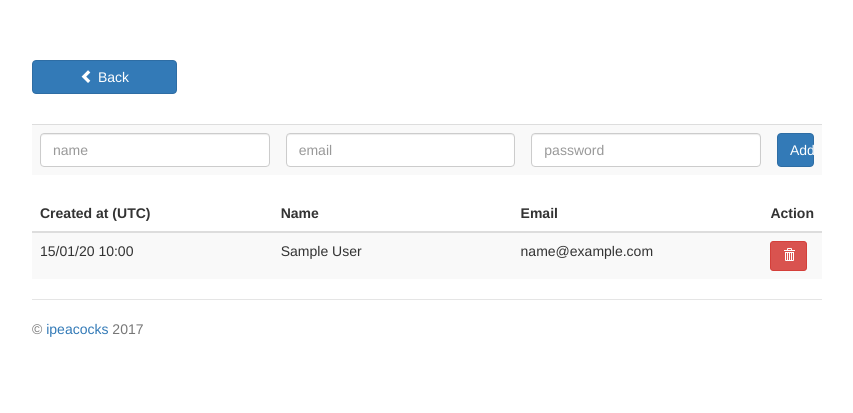
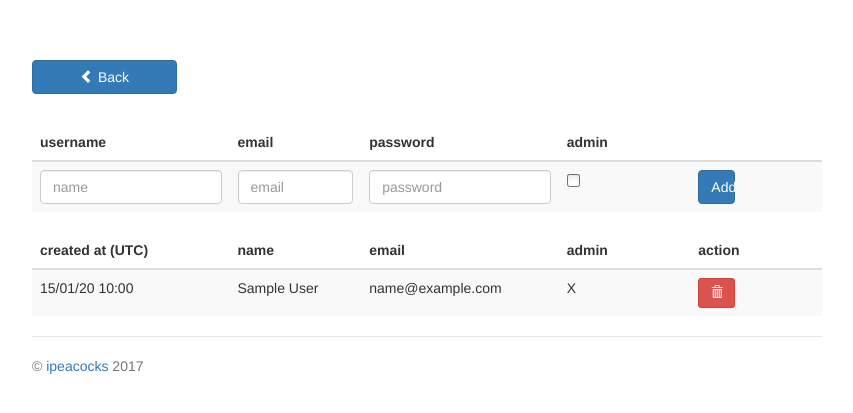
Before and after one commit to ipeacocks/ansibletasker, a Flask app: page /users in a window 1280 px wide. Shown: the top 413 px of the page, without its empty margins (213-1066 px from the left). Run offline with Flask 2, Linux system fonts and the light colour scheme; the visitor is signed in with stand-in values (Sample User, id 1); tables that the repository leaves empty hold one stand-in row (values such as "Sample post"); some libraries are stand-ins or nearby versions.

Commit message:
Updated users page

```diff
--- a/project/templates/users.html
+++ b/project/templates/users.html
@@ -11,9 +11,18 @@
       {{ form.csrf_token }}
       <div class="row">
           <table class="table table-striped">
+          <thead>
+            <tr>
+                <th class="col-md-3">username</th>
+                <th class="col-md-2">email</th>
+                <th class="col-md-3">password</th>
+                <th class="col-md-2">admin</th>
+                <th class="col-md-3"></th>
+            </tr>
+          </thead>
             <tbody>
               <tr>
-                <td class="col-md-4">
+                <td>
           {{ form.name(placeholder="name", class="form-control") }}
           <span class="error">
               {% if form.name.errors %}
@@ -23,7 +32,7 @@
               {% endif %}
           </span>
           </td>
-          <td class="col-md-4">
+          <td>
           {{ form.email(placeholder="email", class="form-control") }}
           <span class="error">
               {% if form.email.errors %}
@@ -33,7 +42,7 @@
               {% endif %}
           </span>
           </td>
-          <td class="col-md-4">
+          <td>
           {{ form.password(placeholder="password", class="form-control") }}
           <span class="error">
               {% if form.password.errors %}
@@ -43,7 +52,16 @@
               {% endif %}
           </span>
           </td>
-
+          <td>
+          {{ form.adminorno(placeholder="adminorno", class="btn btn-default active center-block") }}
+          <span class="error">
+              {% if form.adminorno.errors %}
+                  {% for error in form.adminorno.errors %}
+                      {{ error }}
+                  {% endfor %}
+              {% endif %}
+          </span>
+          </td>
           <td>
               <button class="btn btn-primary button_style_users" type="submit">Add</button>
           </td>
@@ -58,10 +76,11 @@
     <table class="table table-striped">
         <thead>
             <tr>
-                <th class="col-md-4">Created at (UTC)</th>
-                <th class="col-md-4">Name</th>
-                <th class="col-md-4">Email</th>
-                <th class="col-md-4">Action</th>
+                <th class="col-md-3">created at (UTC)</th>
+                <th class="col-md-2">name</th>
+                <th class="col-md-3">email</th>
+                <th class="col-md-2">admin</th>
+                <th class="col-md-3">action</th>
             </tr>
         </thead>
         <tbody>
@@ -70,6 +89,7 @@
               <td>{{ user.create_date.strftime("%d/%m/%y %H:%M") }}</td>
               <td>{{ user.name }}</td>
               <td>{{ user.email }}</td>
+              <td>X</td>
               <td>
                   <a href="{{ url_for('delete_entry', user_id = user.id) }}" class="btn btn-danger btn-sm button_style_users" role="button"><span class="glyphicon glyphicon-trash"></a>
               </td>
```
